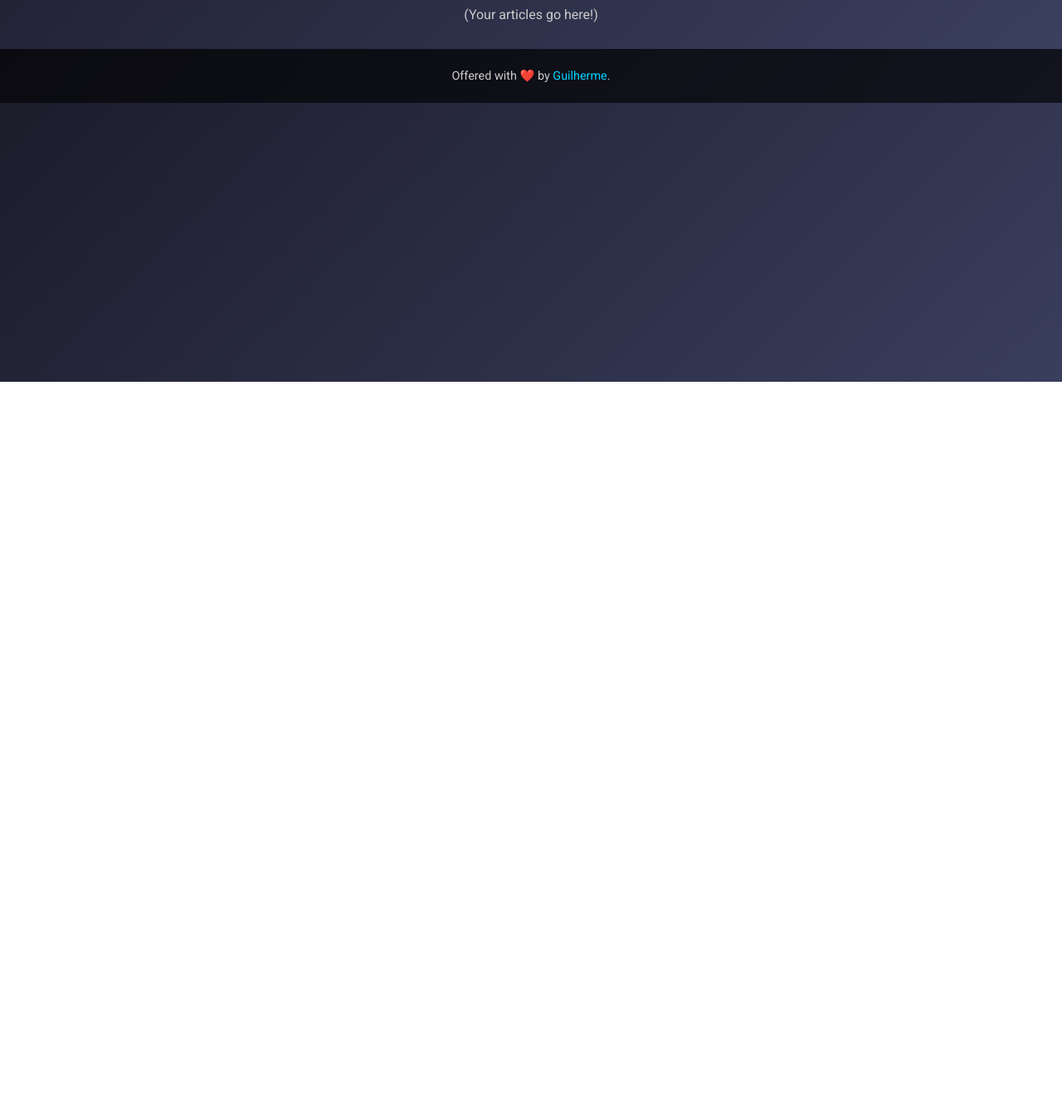
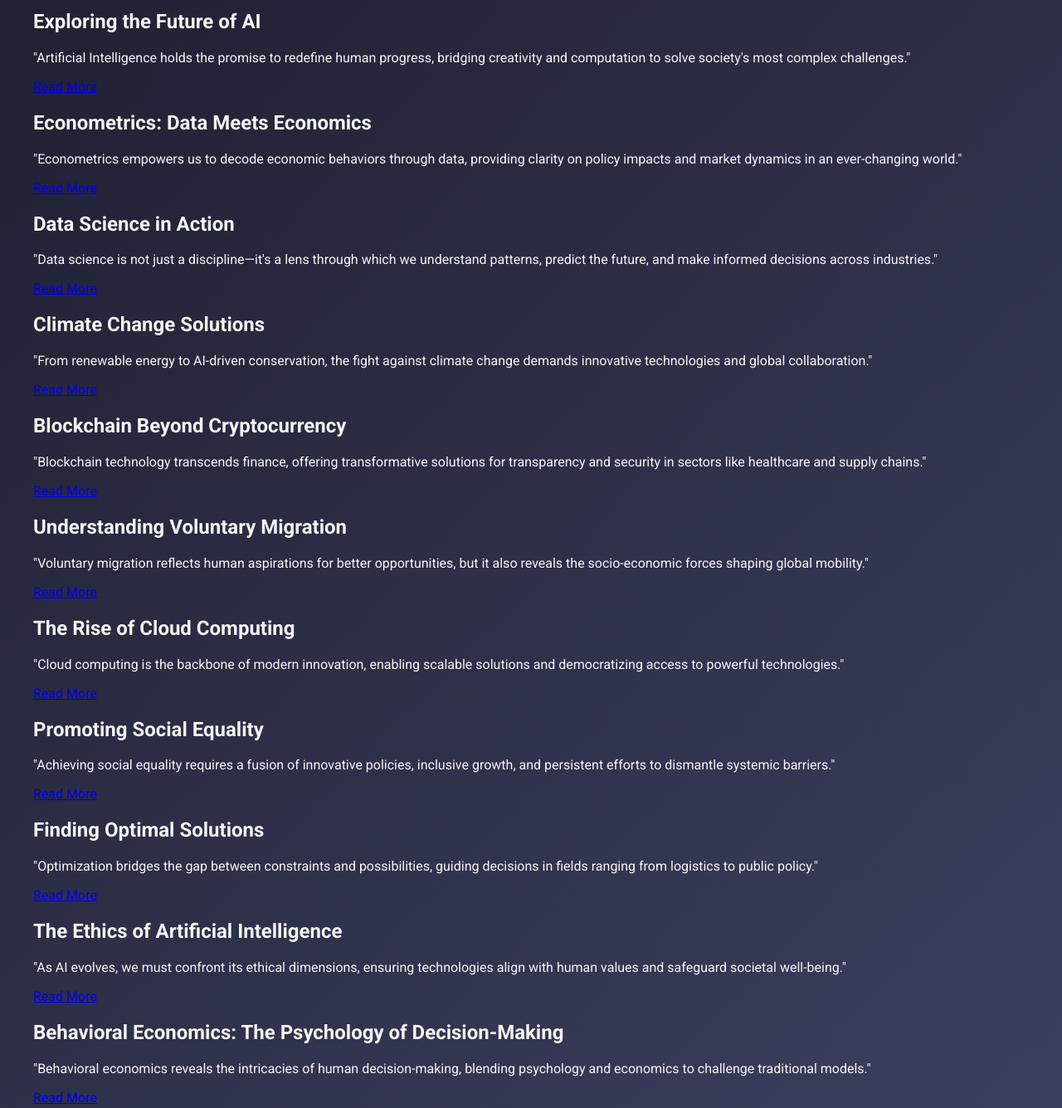
Before and after one commit to personalVM/simple_web80, a plain HTML site: page index.html in a window 1280 px wide. Shown: the part 340-1675 px from the top of the page at 83% size. Before the commit the page ends 800 px from the top, so only its background shows below. Drawn offline with Linux system fonts and the light colour scheme.

Commit message:
Update index.html

```diff
--- a/index.html
+++ b/index.html
@@ -170,8 +170,63 @@
     </section>
 
     <section class="articles">
-      <p style="text-align: center; color: #ccc;">(Your articles go here!)</p>
+      <div class="article">
+        <h2>Exploring the Future of AI</h2>
+        <p>"Artificial Intelligence holds the promise to redefine human progress, bridging creativity and computation to solve society's most complex challenges."</p>
+        <a href="https://example.com/article1" target="_blank">Read More</a>
+      </div>
+      <div class="article">
+        <h2>Econometrics: Data Meets Economics</h2>
+        <p>"Econometrics empowers us to decode economic behaviors through data, providing clarity on policy impacts and market dynamics in an ever-changing world."</p>
+        <a href="https://example.com/econometrics" target="_blank">Read More</a>
+      </div>
+      <div class="article">
+        <h2>Data Science in Action</h2>
+        <p>"Data science is not just a discipline—it's a lens through which we understand patterns, predict the future, and make informed decisions across industries."</p>
+        <a href="https://example.com/datascience" target="_blank">Read More</a>
+      </div>
+      <div class="article">
+        <h2>Climate Change Solutions</h2>
+        <p>"From renewable energy to AI-driven conservation, the fight against climate change demands innovative technologies and global collaboration."</p>
+        <a href="https://example.com/article3" target="_blank">Read More</a>
+      </div>
+      <div class="article">
+        <h2>Blockchain Beyond Cryptocurrency</h2>
+        <p>"Blockchain technology transcends finance, offering transformative solutions for transparency and security in sectors like healthcare and supply chains."</p>
+        <a href="https://example.com/article4" target="_blank">Read More</a>
+      </div>
+      <div class="article">
+        <h2>Understanding Voluntary Migration</h2>
+        <p>"Voluntary migration reflects human aspirations for better opportunities, but it also reveals the socio-economic forces shaping global mobility."</p>
+        <a href="https://example.com/migration" target="_blank">Read More</a>
+      </div>
+      <div class="article">
+        <h2>The Rise of Cloud Computing</h2>
+        <p>"Cloud computing is the backbone of modern innovation, enabling scalable solutions and democratizing access to powerful technologies."</p>
+        <a href="https://example.com/cloudcomputing" target="_blank">Read More</a>
+      </div>
+      <div class="article">
+        <h2>Promoting Social Equality</h2>
+        <p>"Achieving social equality requires a fusion of innovative policies, inclusive growth, and persistent efforts to dismantle systemic barriers."</p>
+        <a href="https://example.com/socialequality" target="_blank">Read More</a>
+      </div>
+      <div class="article">
+        <h2>Finding Optimal Solutions</h2>
+        <p>"Optimization bridges the gap between constraints and possibilities, guiding decisions in fields ranging from logistics to public policy."</p>
+        <a href="https://example.com/optimalsolutions" target="_blank">Read More</a>
+      </div>
+      <div class="article">
+        <h2>The Ethics of Artificial Intelligence</h2>
+        <p>"As AI evolves, we must confront its ethical dimensions, ensuring technologies align with human values and safeguard societal well-being."</p>
+        <a href="https://example.com/aithics" target="_blank">Read More</a>
+      </div>
+      <div class="article">
+        <h2>Behavioral Economics: The Psychology of Decision-Making</h2>
+        <p>"Behavioral economics reveals the intricacies of human decision-making, blending psychology and economics to challenge traditional models."</p>
+        <a href="https://example.com/behavioraleconomics" target="_blank">Read More</a>
+      </div>
     </section>
+
   </div>
 
   <footer>
```
